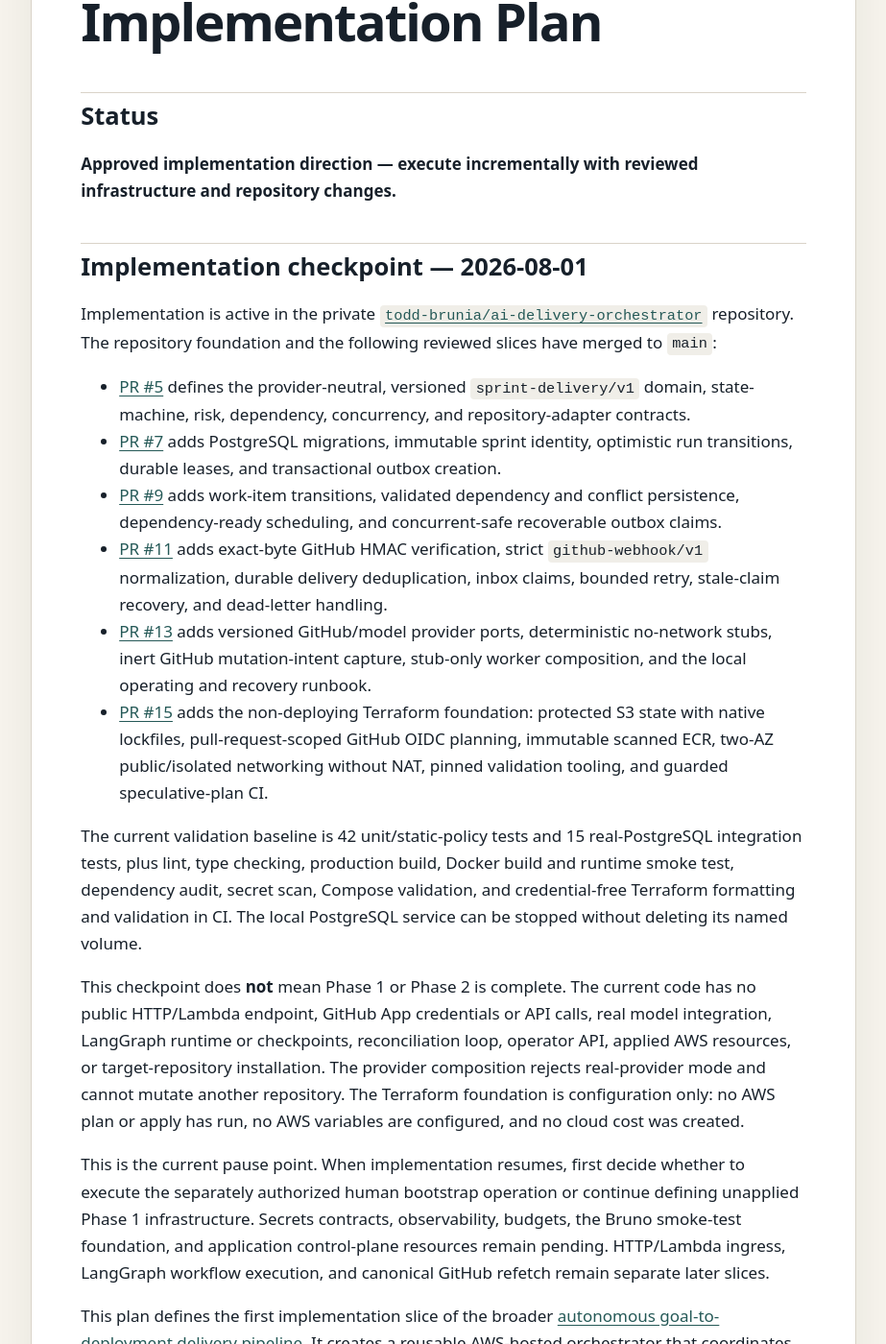
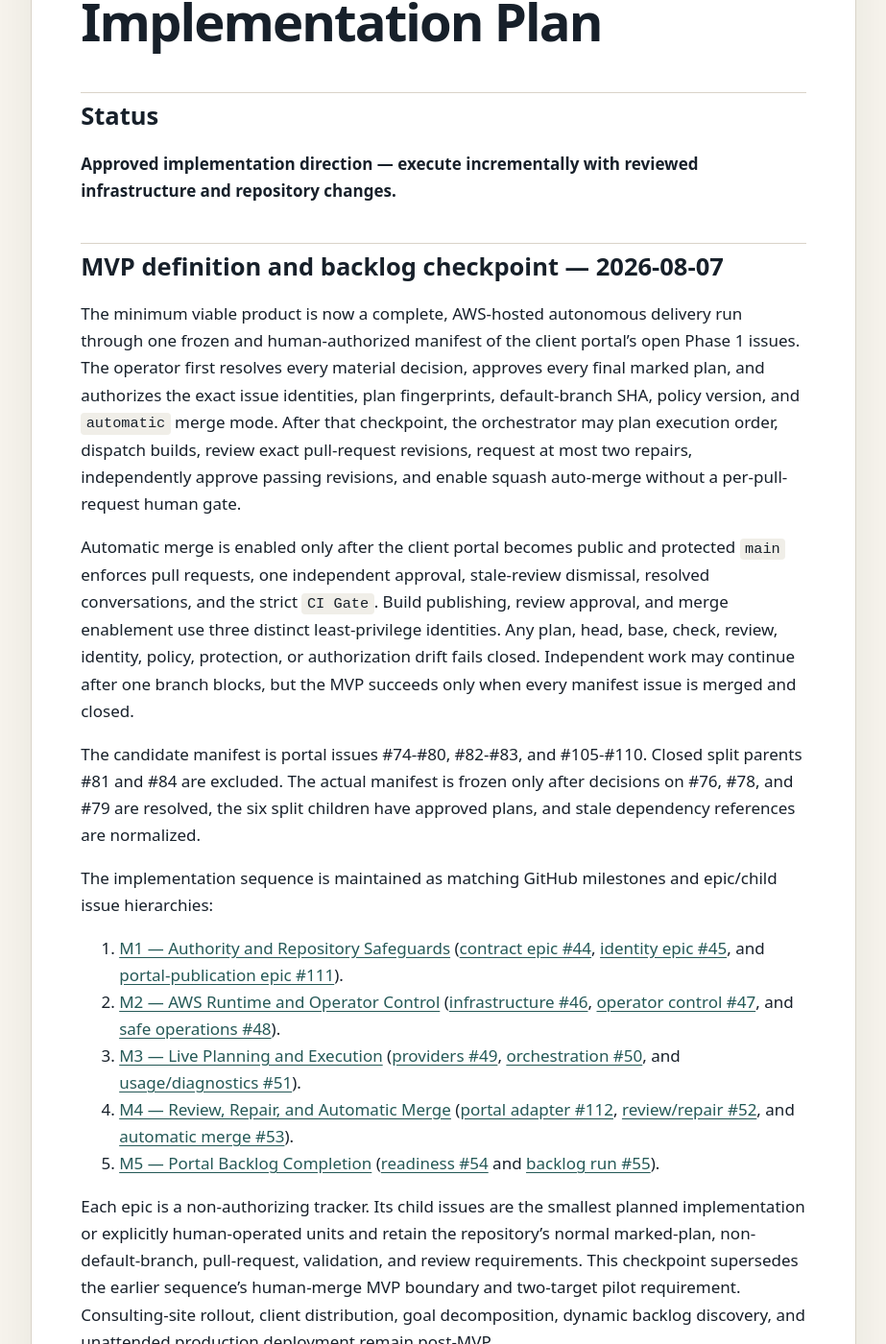
Before and after one commit to todd-brunia/ai-consulting-meta, a Jekyll site: the page built from plans/governed-codex-automation/sprint-delivery-orchestrator-implementation-plan.md, in a window 1280 px wide and 1400 px high, scrolled down 345 px. Shown: the whole window at 96% size, without its empty margins (178-1101 px from the left). Built offline with Jekyll 4.4.1, drawn with Linux system fonts in a browser that asks for light colours; our own code applies the rules of GitHub Pages for plain Markdown files; some of the changed text lies outside the part shown.

Commit message:
Define autonomous orchestrator MVP backlog (#17)

```diff
--- a/plans/governed-codex-automation/sprint-delivery-orchestrator-implementation-plan.md
+++ b/plans/governed-codex-automation/sprint-delivery-orchestrator-implementation-plan.md
@@ -4,6 +4,63 @@
 
 **Approved implementation direction — execute incrementally with reviewed
 infrastructure and repository changes.**
+
+## MVP definition and backlog checkpoint — 2026-08-07
+
+The minimum viable product is now a complete, AWS-hosted autonomous delivery
+run through one frozen and human-authorized manifest of the client portal's
+open Phase 1 issues. The operator first resolves every material decision,
+approves every final marked plan, and authorizes the exact issue identities,
+plan fingerprints, default-branch SHA, policy version, and `automatic` merge
+mode. After that checkpoint, the orchestrator may plan execution order,
+dispatch builds, review exact pull-request revisions, request at most two
+repairs, independently approve passing revisions, and enable squash auto-merge
+without a per-pull-request human gate.
+
+Automatic merge is enabled only after the client portal becomes public and
+protected `main` enforces pull requests, one independent approval, stale-review
+dismissal, resolved conversations, and the strict `CI Gate`. Build publishing,
+review approval, and merge enablement use three distinct least-privilege
+identities. Any plan, head, base, check, review, identity, policy, protection,
+or authorization drift fails closed. Independent work may continue after one
+branch blocks, but the MVP succeeds only when every manifest issue is merged
+and closed.
+
+The candidate manifest is portal issues #74-#80, #82-#83, and #105-#110.
+Closed split parents #81 and #84 are excluded. The actual manifest is frozen
+only after decisions on #76, #78, and #79 are resolved, the six split children
+have approved plans, and stale dependency references are normalized.
+
+The implementation sequence is maintained as matching GitHub milestones and
+epic/child issue hierarchies:
+
+1. [M1 — Authority and Repository Safeguards](https://github.com/todd-brunia/ai-delivery-orchestrator/milestone/1)
+   ([contract epic #44](https://github.com/todd-brunia/ai-delivery-orchestrator/issues/44),
+   [identity epic #45](https://github.com/todd-brunia/ai-delivery-orchestrator/issues/45),
+   and [portal-publication epic #111](https://github.com/todd-brunia/ai-consulting-client-portal/issues/111)).
+2. [M2 — AWS Runtime and Operator Control](https://github.com/todd-brunia/ai-delivery-orchestrator/milestone/2)
+   ([infrastructure #46](https://github.com/todd-brunia/ai-delivery-orchestrator/issues/46),
+   [operator control #47](https://github.com/todd-brunia/ai-delivery-orchestrator/issues/47),
+   and [safe operations #48](https://github.com/todd-brunia/ai-delivery-orchestrator/issues/48)).
+3. [M3 — Live Planning and Execution](https://github.com/todd-brunia/ai-delivery-orchestrator/milestone/3)
+   ([providers #49](https://github.com/todd-brunia/ai-delivery-orchestrator/issues/49),
+   [orchestration #50](https://github.com/todd-brunia/ai-delivery-orchestrator/issues/50),
+   and [usage/diagnostics #51](https://github.com/todd-brunia/ai-delivery-orchestrator/issues/51)).
+4. [M4 — Review, Repair, and Automatic Merge](https://github.com/todd-brunia/ai-delivery-orchestrator/milestone/4)
+   ([portal adapter #112](https://github.com/todd-brunia/ai-consulting-client-portal/issues/112),
+   [review/repair #52](https://github.com/todd-brunia/ai-delivery-orchestrator/issues/52),
+   and [automatic merge #53](https://github.com/todd-brunia/ai-delivery-orchestrator/issues/53)).
+5. [M5 — Portal Backlog Completion](https://github.com/todd-brunia/ai-delivery-orchestrator/milestone/5)
+   ([readiness #54](https://github.com/todd-brunia/ai-delivery-orchestrator/issues/54)
+   and [backlog run #55](https://github.com/todd-brunia/ai-delivery-orchestrator/issues/55)).
+
+Each epic is a non-authorizing tracker. Its child issues are the smallest
+planned implementation or explicitly human-operated units and retain the
+repository's normal marked-plan, non-default-branch, pull-request, validation,
+and review requirements. This checkpoint supersedes the earlier sequence's
+human-merge MVP boundary and two-target pilot requirement. Consulting-site
+rollout, client distribution, goal decomposition, dynamic backlog discovery,
+and unattended production deployment remain post-MVP.
 
 ## Implementation checkpoint — 2026-08-01
 
@@ -63,9 +120,9 @@
 of GitHub issues. It does not yet generate epics from a business goal or select
 issues from filter criteria.
 
-The first installations are the private `ai-consulting-client-portal`
-repository as the primary pilot and the public `ai-consulting-site` repository
-as the second target.
+The first installation is `ai-consulting-client-portal`, which will become
+public only after the separately reviewed publication audit and proprietary
+notice changes. `ai-consulting-site` is a post-MVP second target.
 
 After the internal pilot proves the operating model, the implementation must
 also support a client-owned deployment path. A client should be able to fork a
@@ -91,7 +148,8 @@
 The first workflow, `sprint-delivery/v1`, accepts one repository plus an
 explicit list of issue numbers. It determines dependencies and conflict risk,
 authorizes eligible plans, schedules safe work, reviews pull requests, attempts
-bounded repairs, and waits for human merge before advancing dependent work.
+bounded repairs, and either waits for human merge or, for a separately
+authorized immutable run, enables guarded squash auto-merge.
 
 ## Architecture
 
@@ -437,8 +495,10 @@
 5. Permit at most two review/fix cycles for a head lineage. After two failed
    cycles, apply `blocked` and require human attention.
 6. When the review passes, submit a non-approving automated review summary,
-   convert the draft to ready for review, apply `preview-ready` to the issue,
-   and wait for human review and merge.
+   convert the draft to ready for review and apply `preview-ready` to the issue.
+   Human-mode runs wait for review and merge; automatic-mode runs require an
+   independent current approval and every exact-head merge-policy check before
+   the separate merger identity may enable squash auto-merge.
 7. On merge, verify the merged SHA, mark the item merged, synchronize stale
    parallel branches, and release newly unblocked work.
 8. On close without merge, force-push, plan mutation, check regression, or
@@ -476,9 +536,10 @@
 
 - Add the repository adapter and exact-bot authorization changes through the
   client portal's normal issue and pull request workflow.
-- Start with one low-risk sprint containing two or three issues.
+- Use the frozen, human-authorized Phase 1 portal manifest.
 - Enable AI plan authorization, implementation dispatch, automated review,
-  two-cycle repair, and human merge.
+  two-cycle repair, independent automated approval, and guarded squash
+  auto-merge.
 - Demonstrate crash recovery, duplicate delivery handling, pause/drain, kill
   switch, Fargate scale-to-zero, Aurora auto-pause/resume, and reconciliation.
 
@@ -513,28 +574,14 @@
   approves the account boundary, expected costs, permissions, support model,
   and acceptance/rollback criteria.
 
-### Phase 6 — Automated merge follow-up
+### Phase 6 — Post-MVP expansion
 
-Scaffold a versioned `MergePolicy`, disabled `automatic` mode, separate merge
-executor interface, repository allowlist, exact-head policy decision, and kill
-switch in the initial implementation.
-
-Enable automated approval and merge only in a separately reviewed release
-after:
-
-- Ten successful human-merged orchestrated pull requests, with at least three
-  from each target repository.
-- No escaped high-severity finding, policy violation, duplicate mutation, or
-  unrecovered state corruption.
-- Current required checks and non-bypassable branch protection are enforced.
-- The private client portal has GitHub features capable of enforcing the
-  required protection.
-- A separate merge identity has only minimum permissions.
-- Squash merge, stale-head rejection, rollback, and emergency disablement have
-  been tested.
-
-Automatic mode remains restricted to low-risk work. Sensitive plan categories
-retain human approval.
+After the frozen portal backlog completes, evaluate consulting-site rollout,
+additional repositories, client-owned distribution, goal decomposition, and
+whether evidence supports any broader plan-approval policy. Automatic merge
+does not imply automatic release or deployment, and it remains bound to exact
+human-approved plans, protected repositories, separated identities, current
+checks and reviews, and emergency disablement.
 
 ## Test and acceptance plan
 
```
Also changed, not shown: plans/governed-codex-automation/index.md (+19 -10 lines).
